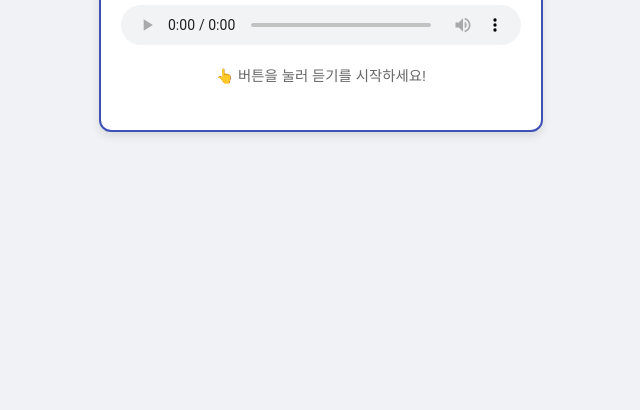
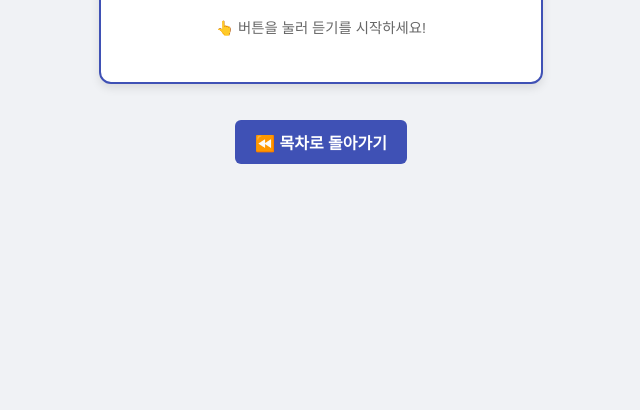
Before and after one commit to Junseok3608/korean_pcu_rank2, a plain HTML site: page lesson2-1.html in a window 1280 px wide. Shown: the part 390-800 px from the top of the page, without its empty margins (319-959 px from the left). Drawn offline with Linux system fonts and the light colour scheme.

Commit message:
add back to home btn

```diff
--- a/lesson2-1.html
+++ b/lesson2-1.html
@@ -55,5 +55,10 @@
       </audio>
       <p class="notice">👆 버튼을 눌러 듣기를 시작하세요!</p>
     </div>
+    <p>
+      <a href="index.html" style="display: inline-block; margin-top: 20px; padding: 10px 20px; background: #3f51b5; color: white; text-decoration: none; border-radius: 6px; font-weight: bold">
+        ⏪ 목차로 돌아가기
+      </a>
+    </p>
   </body>
 </html>
```
Also changed, not shown: lesson2-10.html (+5 -0 lines), lesson2-11.html (+5 -0 lines), lesson2-12.html (+5 -0 lines), lesson2-13.html (+5 -0 lines), lesson2-14.html (+5 -0 lines), lesson2-15.html (+5 -0 lines), lesson2-16.html (+5 -0 lines), lesson2-2.html (+5 -0 lines), lesson2-3.html (+5 -0 lines), lesson2-4.html (+5 -0 lines), lesson2-5.html (+5 -0 lines), lesson2-6.html (+5 -0 lines), lesson2-7.html (+5 -0 lines), lesson2-8.html (+5 -0 lines), 1 more files.
